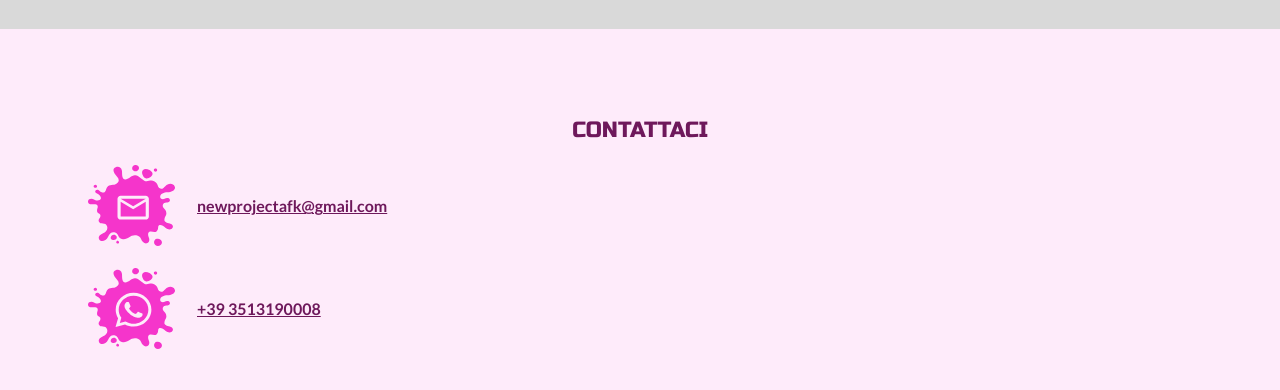
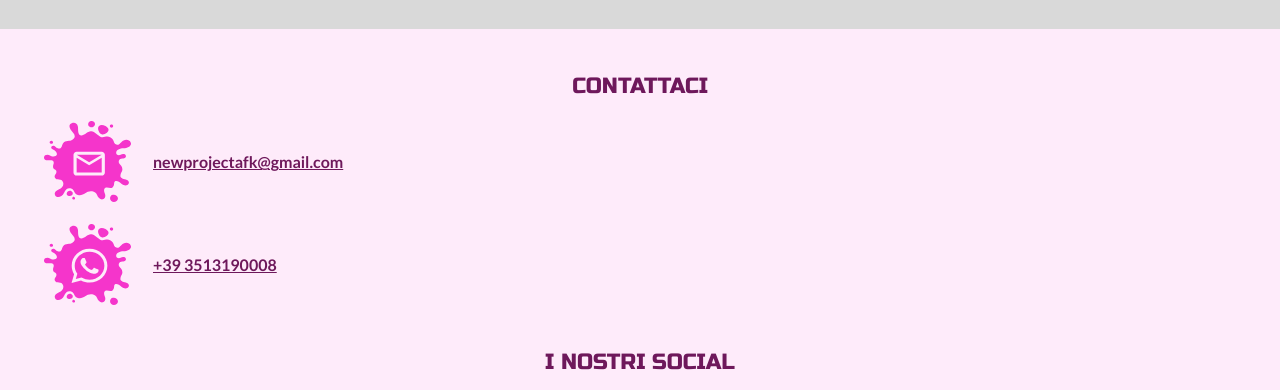
Before and after one commit to f3de55/afkprogettogiovani-mod-08-24, an Astro site: page /afkprogettogiovani/contatti in a window 1280 px wide. Shown: the part 186-576 px from the top of the page. Built offline with nearby package versions, Linux system fonts and the light colour scheme; Astro itself is replaced by a stand-in of ours.

Commit message:
Fix contact page padding

```diff
--- a/src/pages/contatti.astro
+++ b/src/pages/contatti.astro
@@ -9,9 +9,7 @@ import { Image } from 'astro:assets';
 <Layout title="Contatti - AFK Progetto Giovani">
     <main>
         <PageTitle title="CONTATTI" />
-        <section class="section-light">
-            <ContactInfo />
-        </section>
+        <ContactInfo />
     </main>
 </Layout>
 
```
